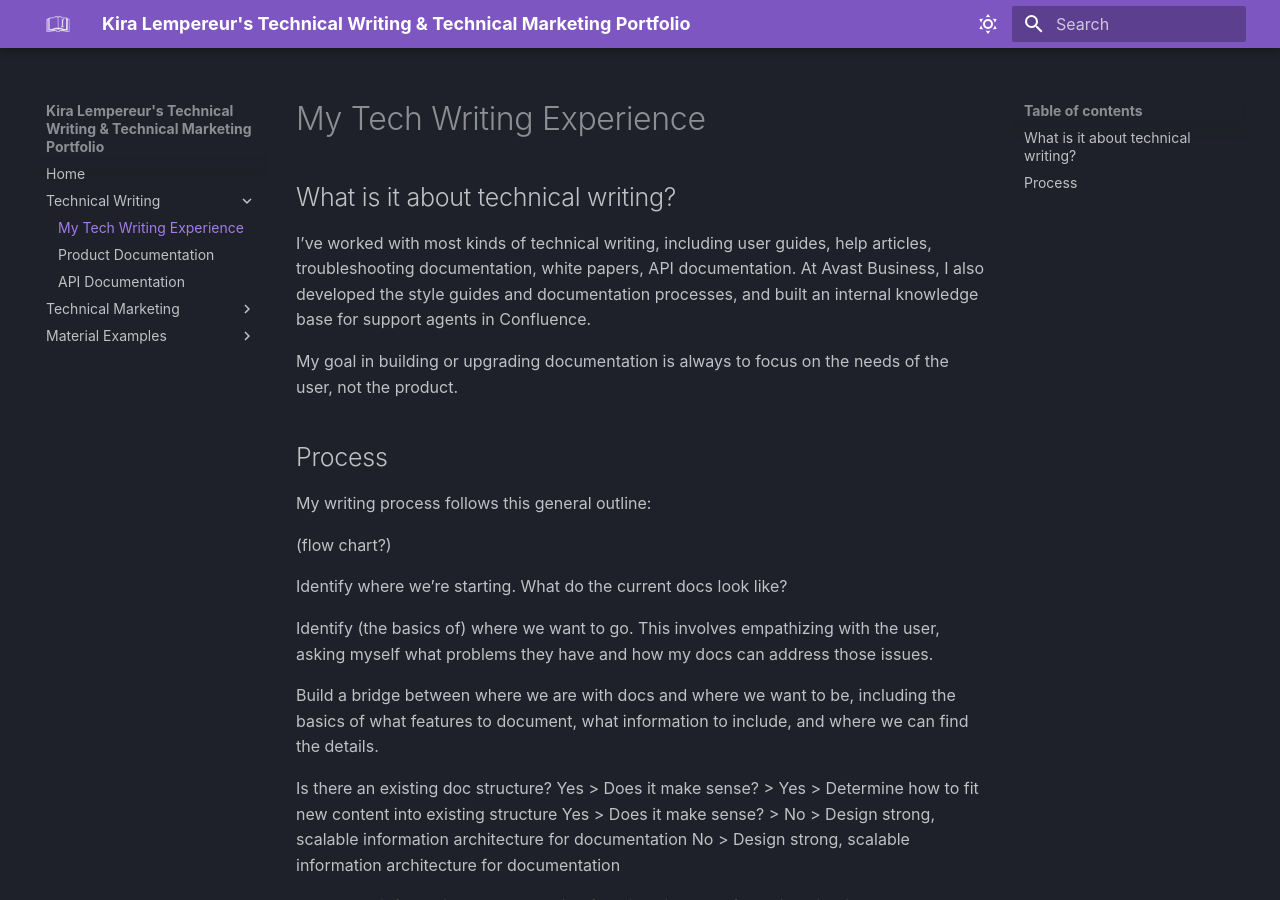
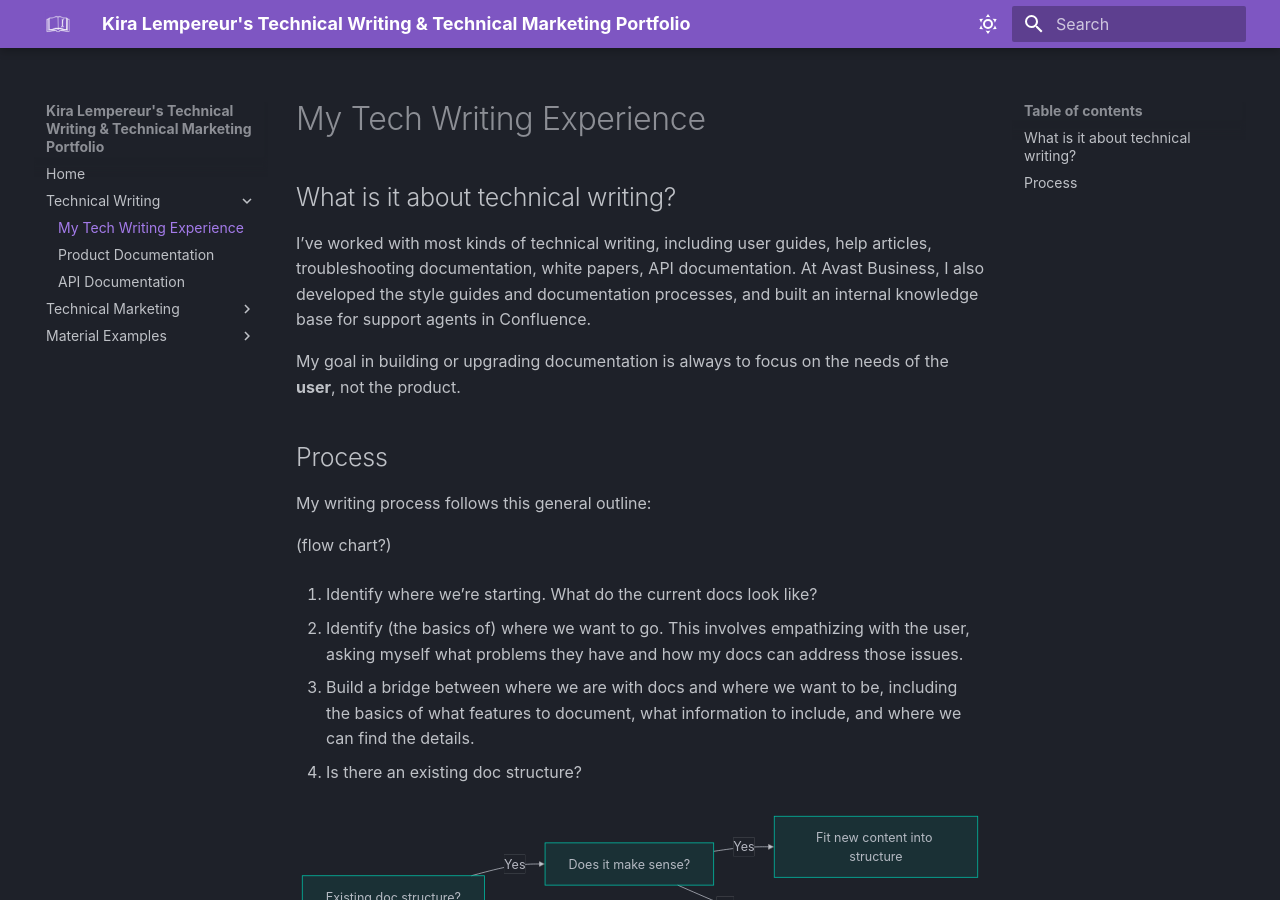
Before and after one commit to KiraLLempereur/mkdocs-test, an MkDocs documentation site: the page built from docs/tech-writing.md, in a window 1280 px wide and 900 px high. Built offline with MkDocs 1.6.1 and Material for MkDocs 9.7.7, drawn with Linux system fonts in a browser that asks for light colours; some web fonts are replaced.

Commit message:
Added mermaid graph to tech-writing page

````diff
--- a/docs/tech-writing.md
+++ b/docs/tech-writing.md
@@ -2,7 +2,7 @@
 
 I’ve worked with most kinds of technical writing, including user guides, help articles, troubleshooting documentation, white papers, API documentation. At Avast Business, I also developed the style guides and documentation processes, and built an internal knowledge base for support agents in Confluence.
 
-My goal in building or upgrading documentation is always to focus on the needs of the user, not the product.
+My goal in building or upgrading documentation is always to focus on the needs of the **user**, not the product.
 
 ## Process
 
@@ -10,25 +10,30 @@
 
 (flow chart?)
 
-Identify where we’re starting. What do the current docs look like?
+1. Identify where we’re starting. What do the current docs look like?
 
-Identify (the basics of) where we want to go. This involves empathizing with the user, asking myself what problems they have and how my docs can address those issues.
+2. Identify (the basics of) where we want to go. This involves empathizing with the user, asking myself what problems they have and how my docs can address those issues.
 
-Build a bridge between where we are with docs and where we want to be, including the basics of what features to document, what information to include, and where we can find the details.
+3. Build a bridge between where we are with docs and where we want to be, including the basics of what features to document, what information to include, and where we can find the details.
 
-Is there an existing doc structure?
-Yes > Does it make sense? > Yes > Determine how to fit new content into existing structure
-Yes > Does it make sense? > No > Design strong, scalable information architecture for documentation
-No > Design strong, scalable information architecture for documentation
+4. Is there an existing doc structure?
 
-Gather the information through testing functionality myself, reading Jira tickets, and looking up whatever content the engineers and product managers have written in Confluence, Notion, etc.
+```mermaid
+graph LR
+  A[Existing doc structure?] --> |Yes| B[Does it make sense?];
+  B --> |Yes| C[Fit new content into structure];
+  B --> |No| D[Design strong, scalable information architecture];
+  A --> |No| D;
+```
 
-Take screenshots or short videos and annotate them well. Where needed, create walkthroughs, tutorials, or videos to demonstrate user flows.
+5. Gather the information through testing functionality myself, reading Jira tickets, and looking up whatever content the engineers and product managers have written in Confluence, Notion, etc.
 
-Bring specific questions to engineers/product managers to fill in the details that weren’t included in Jira or other internal sources.
+6. Take screenshots or short videos and annotate them well. Where needed, create walkthroughs, tutorials, or videos to demonstrate user flows.
 
-Write and edit documentation, then build documentation and push live.
+7. Bring specific questions to engineers/product managers to fill in the details that weren’t included in Jira or other internal sources.
 
-Perform user testing to identify usability gaps for docs and the product itself. This helps me understand the unique needs of the company’s particular users.
+9. Write and edit documentation, then build documentation and push live.
 
-Analyze doc usage stats and support tickets (esp T1) to determine what content might be missing or needs improvement.
+10. Perform user testing to identify usability gaps for docs and the product itself. This helps me understand the unique needs of the company’s particular users.
+
+11. Analyze doc usage stats and support tickets (esp T1) to determine what content might be missing or needs improvement.
````
